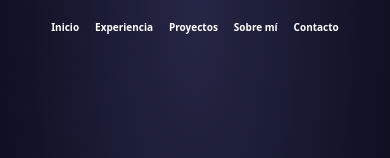
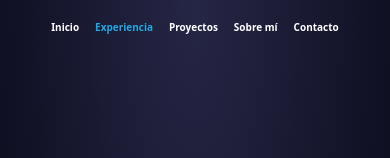
Before and after one commit to iBarb/Portafolio, a React (Vite) app: page / in a window 390 px wide. Shown: the top 158 px of the page. Built offline with nearby package versions, Linux system fonts and the light colour scheme.

Commit message:
Fix bug active section

```diff
--- a/src/Components/Navbar/Navbar.css
+++ b/src/Components/Navbar/Navbar.css
@@ -59,9 +59,9 @@ nav .link:hover {
         font-size: 12px;
         font-weight: 700;
     }
-    nav .link.active {
+    /* nav .link.active {
         color: var(--text-color);
-    }
+    } */
 
 
 }
--- a/src/Components/Navbar/Navbar.jsx
+++ b/src/Components/Navbar/Navbar.jsx
@@ -51,12 +51,13 @@ const Navbar = ({ CurrentSection, setCurrentSection }) => {
 
     sections.forEach((section) => {
       const rect = section.getBoundingClientRect();
-      if (rect.top >= 0 && rect.bottom <= windowHeight) {
+      if (rect.top >= 0 && rect.top <= windowHeight) {
         activeSections.push(`#${section.id}`);
       }
     });
 
     if (activeSections.length) {
+      console.log(activeSections);
       const sectionToSet = scrolledToBottom && activeSections.length > 1 ? activeSections[1] : activeSections[0];
       setCurrentSection(sectionToSet);
     }
```
